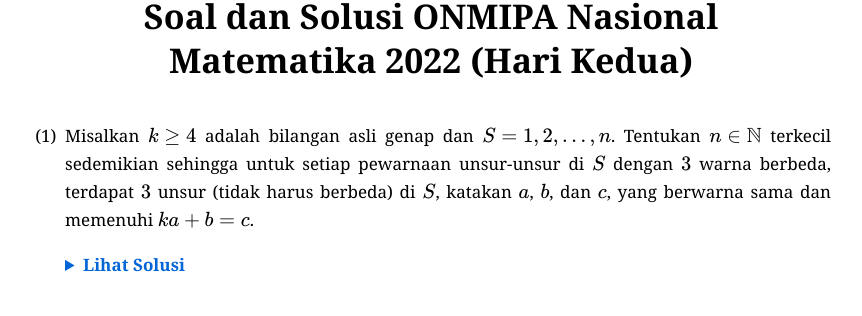
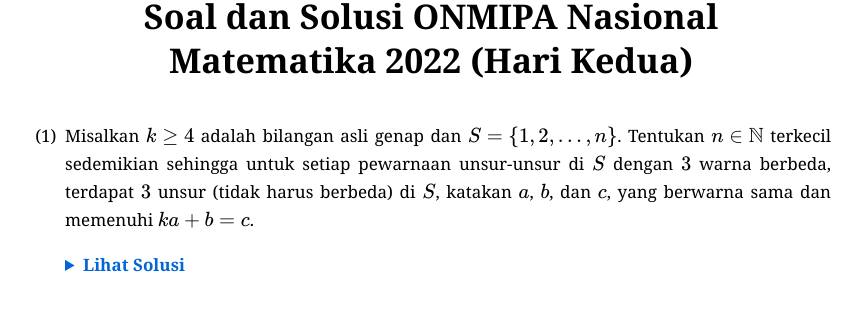
Before and after one commit to calculusgamingindonesia/calculusgamingindonesia.github.io, a Jekyll site: the page built from _posts/2026-07-01-onmipa-nas-mat-22-2.md, in a window 1280 px wide. Shown: the part 120-436 px from the top of the page, without its empty margins (209-1071 px from the left). Built offline with Jekyll 4.4.1, drawn with Linux system fonts in a browser that asks for light colours; some web fonts are replaced.

Commit message:
Update 2026-07-01-onmipa-nas-mat-22-2.md

```diff
--- a/_posts/2026-07-01-onmipa-nas-mat-22-2.md
+++ b/_posts/2026-07-01-onmipa-nas-mat-22-2.md
@@ -13,7 +13,7 @@
     </h1>
 </div>
 
-1. Misalkan $k\geq4$ adalah bilangan asli genap dan $S=\{1, 2, \ldots, n\}$. Tentukan $n\in\mathbb{N}$ terkecil sedemikian sehingga untuk setiap pewarnaan unsur-unsur di $S$ dengan $3$ warna berbeda, terdapat $3$ unsur (tidak harus berbeda) di $S$, katakan $a$, $b$, dan $c$, yang berwarna sama dan memenuhi $ka+b=c$.
+1. Misalkan $k\geq4$ adalah bilangan asli genap dan $S=\set{1, 2, \ldots, n}$. Tentukan $n\in\mathbb{N}$ terkecil sedemikian sehingga untuk setiap pewarnaan unsur-unsur di $S$ dengan $3$ warna berbeda, terdapat $3$ unsur (tidak harus berbeda) di $S$, katakan $a$, $b$, dan $c$, yang berwarna sama dan memenuhi $ka+b=c$.
 
    <details>
    <summary>Lihat Solusi</summary>
```
